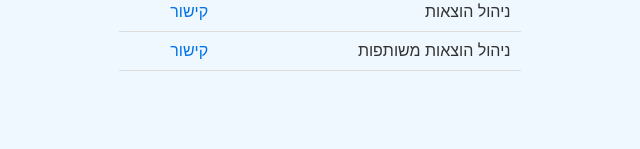
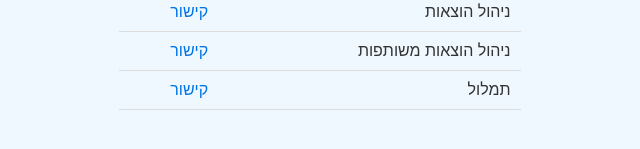
Before and after one commit to OBN3/OBN, a plain HTML site: page index.html in a window 1280 px wide. Shown: the part 893-1042 px from the top of the page, 320-960 px from the left. Before the commit the page ends 1020 px from the top, so only its background shows below. Drawn offline with Linux system fonts and the light colour scheme.

Commit message:
Update index.html

```diff
--- a/index.html
+++ b/index.html
@@ -166,7 +166,10 @@
                 <td>ניהול הוצאות משותפות</td>
                 <td><a href="OBN-Budget-Split.html">קישור</a></td>
             </tr>
-
+			<tr>
+                <td>תמלול</td>
+                <td><a href="OBN_transcribe.html">קישור</a></td>
+            </tr>
         </tbody>
     </table>
 	<br><br>
```
